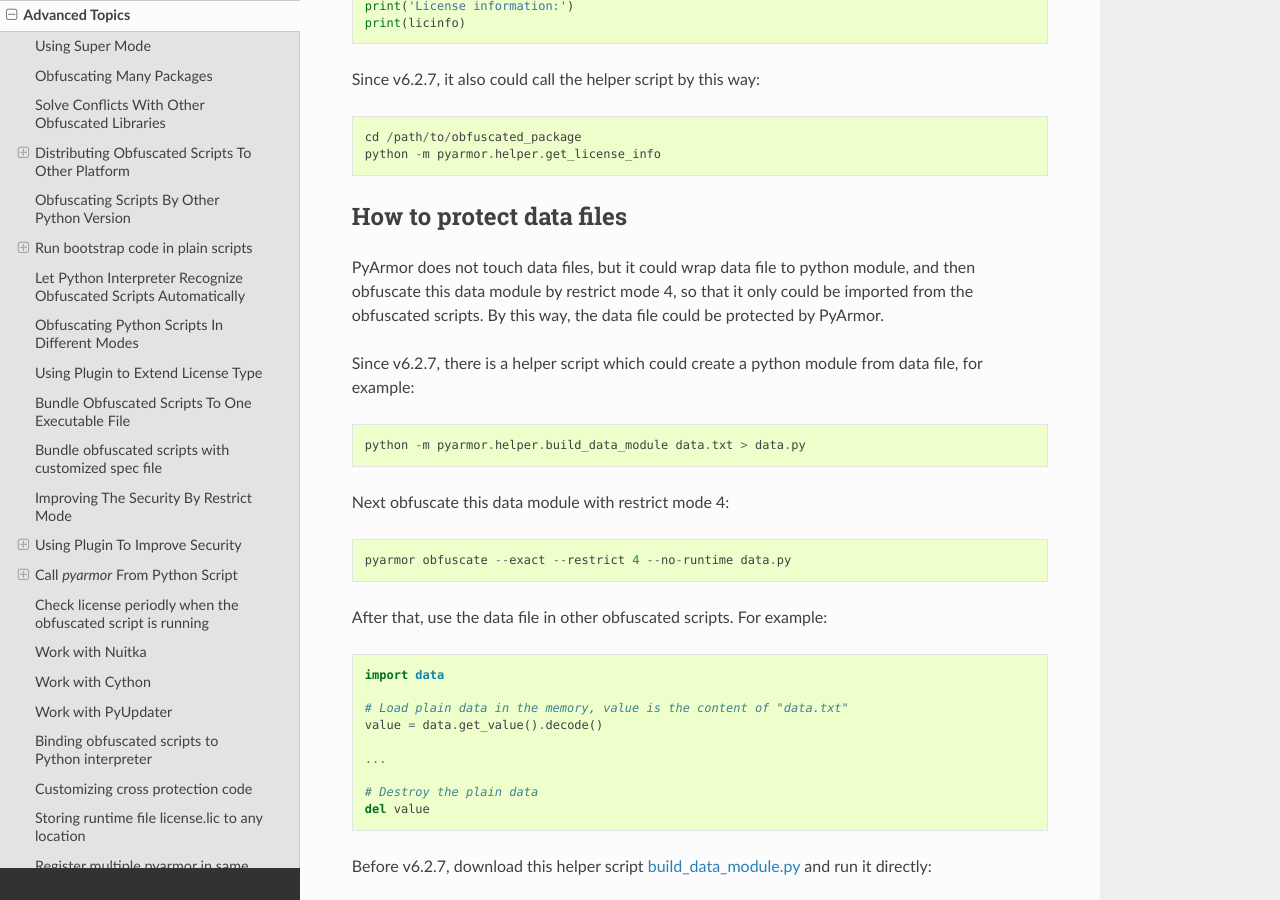
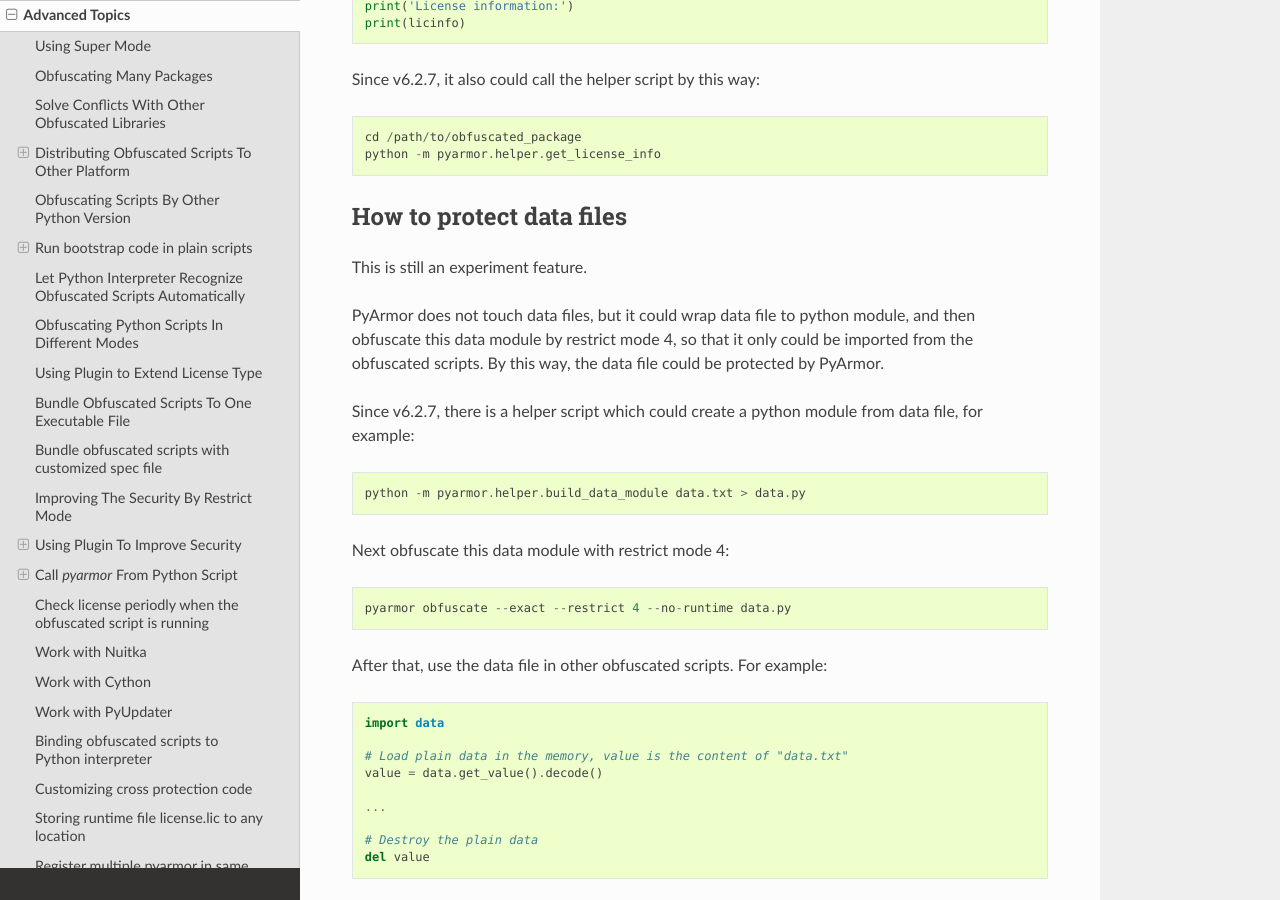
Before and after one commit to dashingsoft/pyarmor, a Sphinx documentation site: the page built from docs/advanced.rst, in a window 1280 px wide and 900 px high, scrolled down 24964 px. Built offline with Sphinx 7.4.7 and the Read the Docs theme 2.0.0, drawn with Linux system fonts in a browser that asks for light colours.

Commit message:
Remark experiment feature

```diff
--- a/docs/advanced.rst
+++ b/docs/advanced.rst
@@ -1221,6 +1221,8 @@
 How to protect data files
 -------------------------
 
+This is still an experiment feature.
+
 PyArmor does not touch data files, but it could wrap data file to python module,
 and then obfuscate this data module by restrict mode 4, so that it only could be
 imported from the obfuscated scripts. By this way, the data file could be
```
